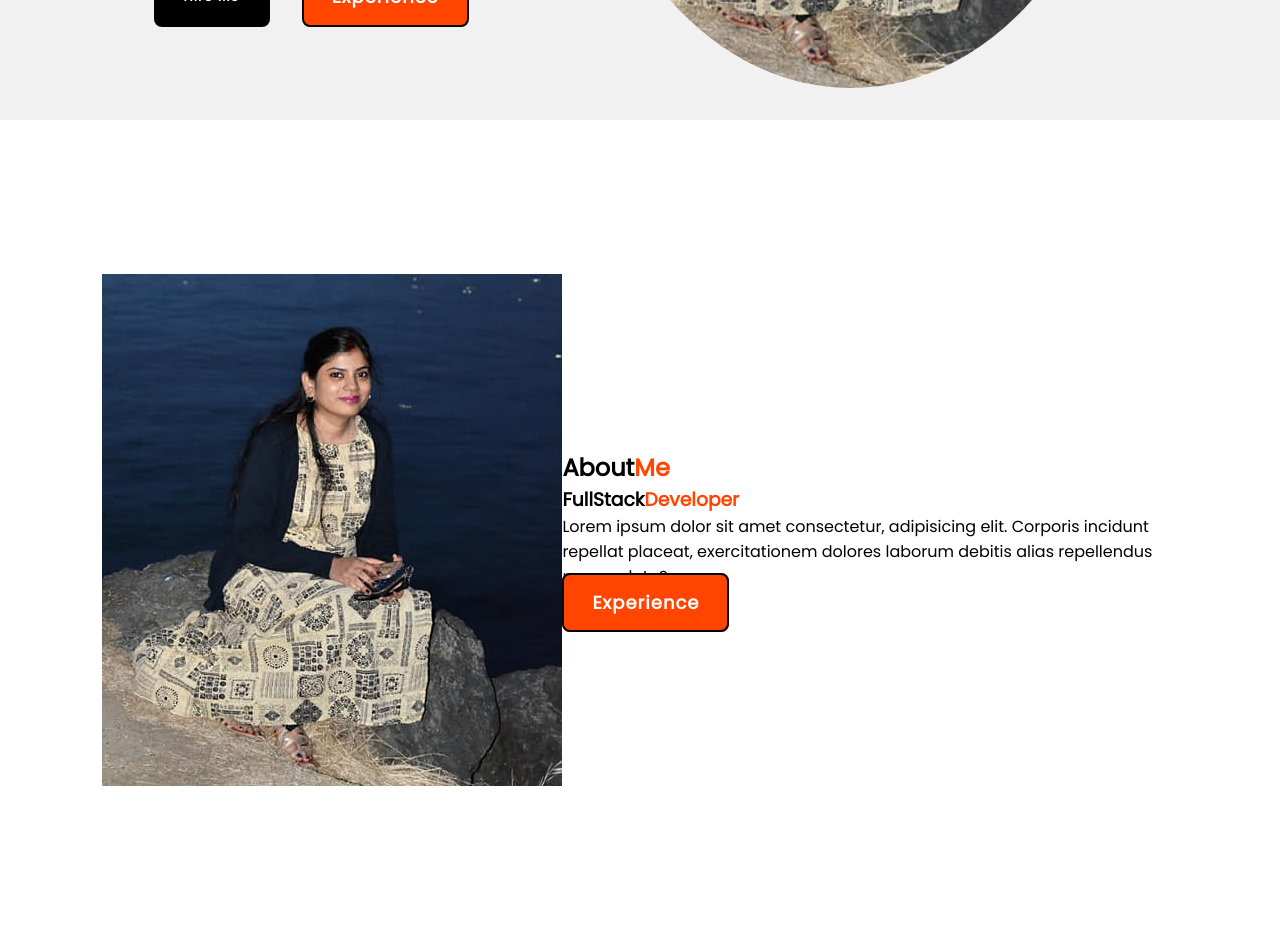
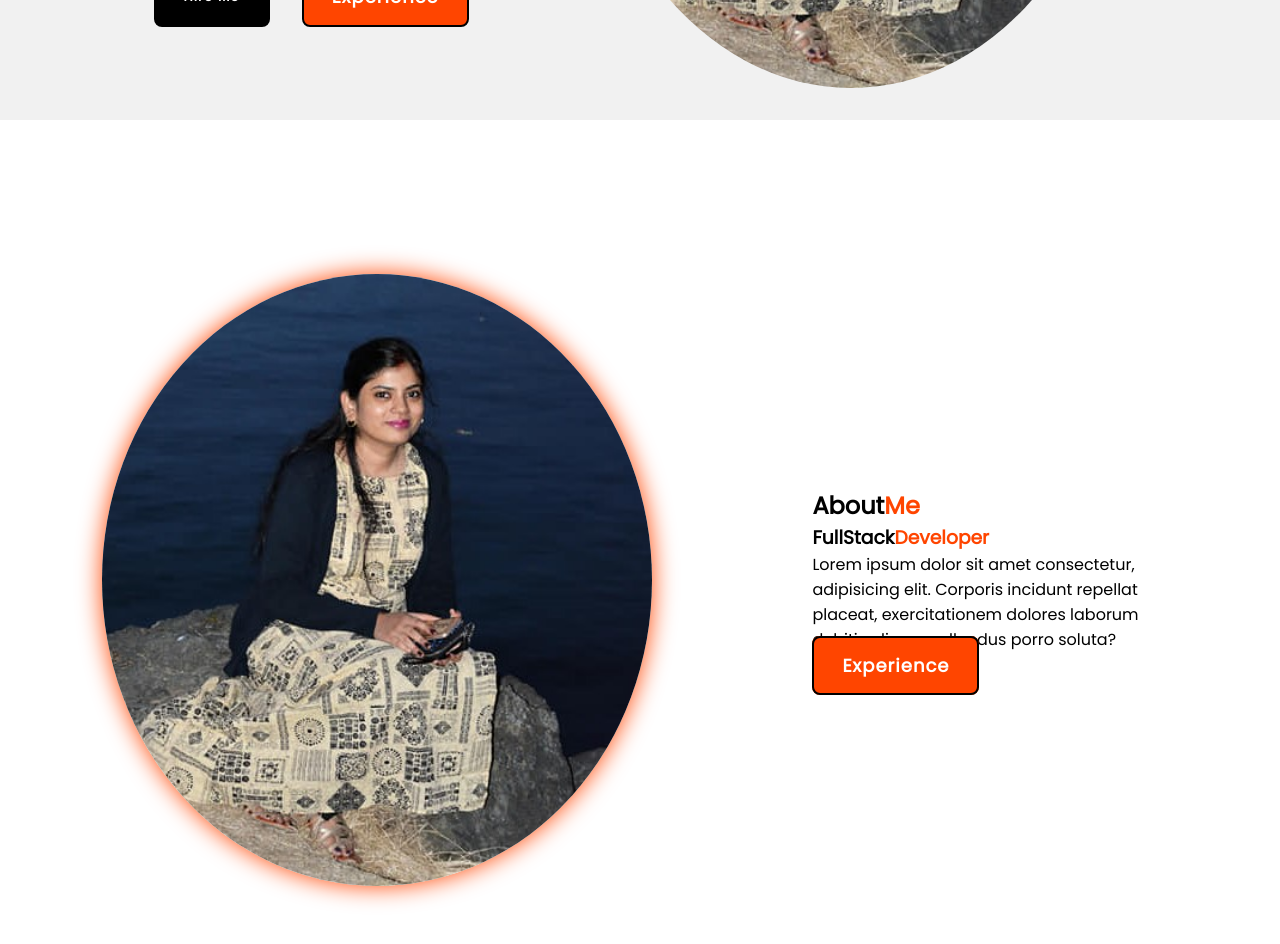
Before and after one commit to alka485/Portfolio_Site, a React (Vite) app: page / in a window 1280 px wide. Shown: the part 680-1624 px from the top of the page. Built offline with nearby package versions, Linux system fonts and the light colour scheme.

Commit message:
modifications saved

```diff
--- a/src/index.css
+++ b/src/index.css
@@ -150,6 +150,13 @@ span {
     justify-content: center;
     align-items: center;
     padding: 12% 8%;
-    /* gap: 10em; */
+    gap: 10em;
     /* background: black; */
 }
+
+.about-img img {
+    position: relative;
+    width: 550px;
+    box-shadow: 0 0 25px orangered;
+    border-radius: 50%;
+}
```
